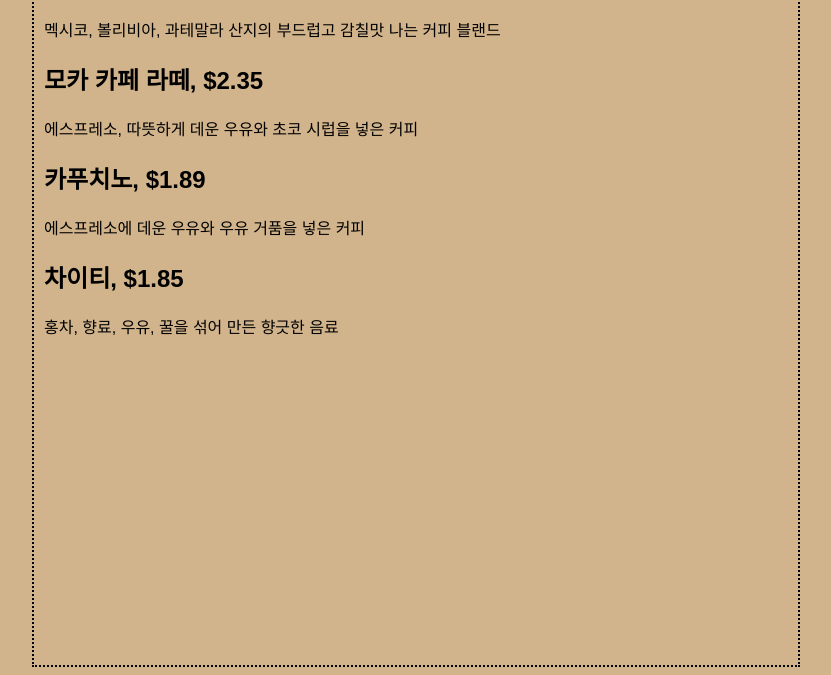
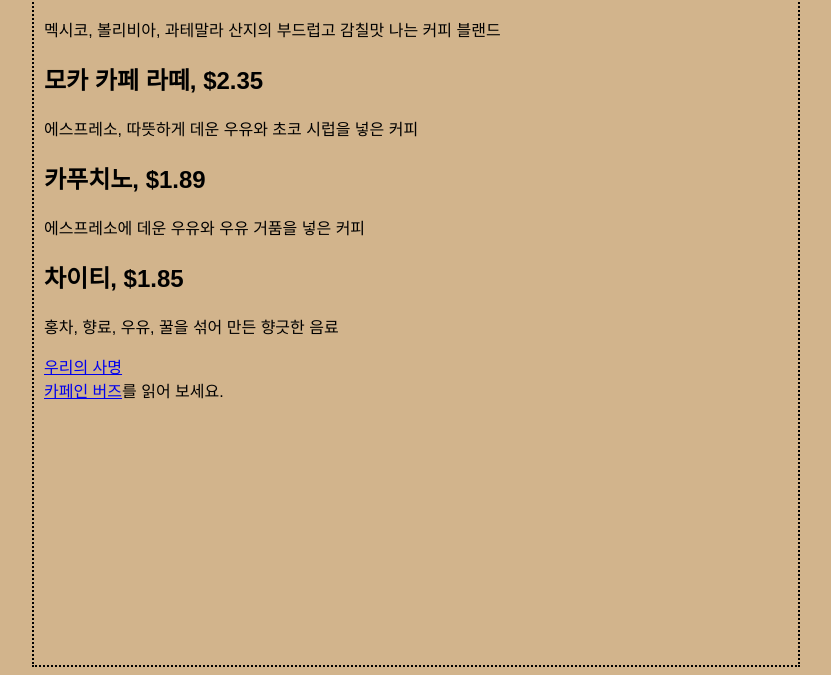
Before and after one commit to DRYKISS8578/HeadFirst, a plain HTML site: page index.html in a window 1280 px wide. Shown: the part 125-800 px from the top of the page, without its empty margins (224-1055 px from the left). Drawn offline with Linux system fonts and the light colour scheme.

Commit message:
Add files via upload

```diff
--- a/index.html
+++ b/index.html
@@ -26,5 +26,10 @@
 
 	<h2>차이티, $1.85</h2>
 	<p>홍차, 향료, 우유, 꿀을 섞어 만든 향긋한 음료</p>
+
+	<p>
+		<a href="mission.html">우리의 사명</a><br>
+		<a href="http://wickedlysmart.com/buzz">카페인 버즈</a>를 읽어 보세요.
+	</p>
 </body>
 </html>
```
